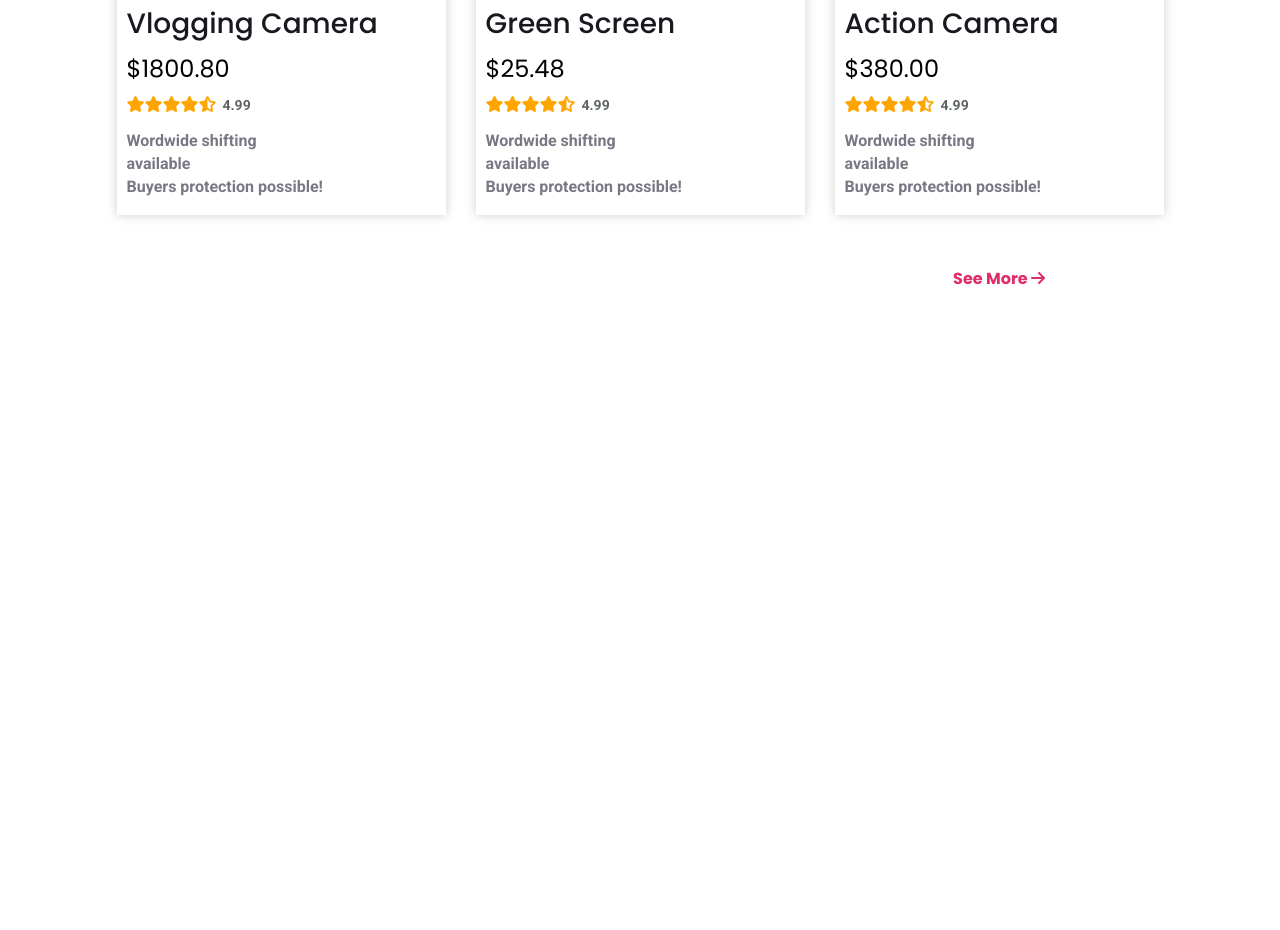
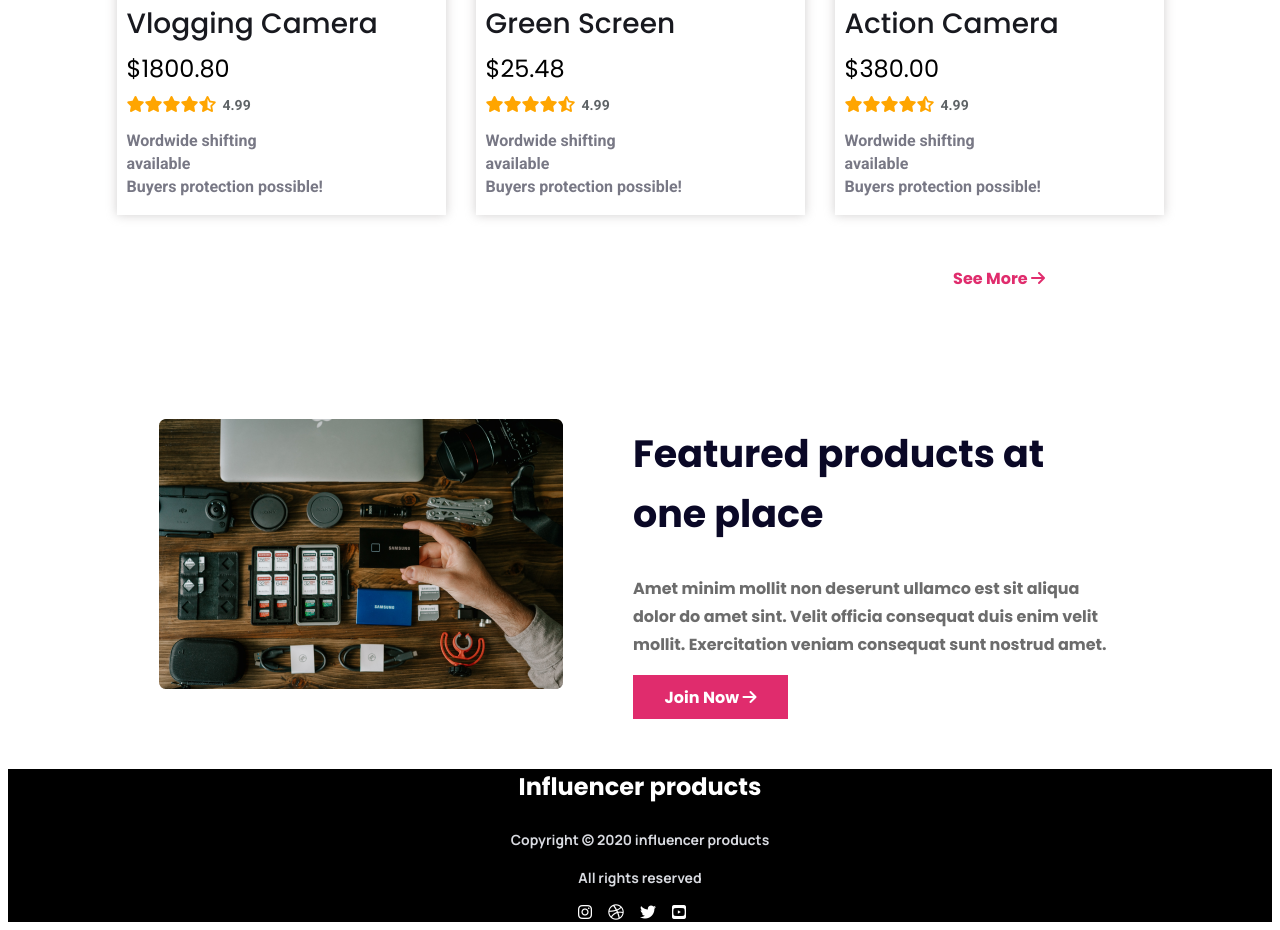
Before and after one commit to ChowdhuryTasfia/assignment, a plain HTML site: page index.html in a window 1280 px wide. Shown: the part 2517-3447 px from the top of the page. Before the commit the page ends 2817 px from the top, so only its background shows below. Drawn offline with Linux system fonts and the light colour scheme.

Commit message:
finished the footer

```diff
--- a/index.css
+++ b/index.css
@@ -1,6 +1,7 @@
 @import url('https://fonts.googleapis.com/css2?family=Poppins:ital,wght@0,100;0,200;0,300;0,400;0,500;0,600;0,700;0,800;0,900;1,100;1,200;1,300;1,400;1,500;1,600;1,700;1,800;1,900&display=swap');
 @import url('https://fonts.googleapis.com/css2?family=Inter:ital,opsz,wght@0,14..32,100..900;1,14..32,100..900&family=Poppins:ital,wght@0,100;0,200;0,300;0,400;0,500;0,600;0,700;0,800;0,900;1,100;1,200;1,300;1,400;1,500;1,600;1,700;1,800;1,900&display=swap');
 @import url('https://fonts.googleapis.com/css2?family=Roboto:ital,wght@0,100..900;1,100..900&display=swap');
+@import url('https://fonts.googleapis.com/css2?family=Inter:ital,opsz,wght@0,14..32,100..900;1,14..32,100..900&family=Manrope:wght@200..800&family=Roboto:ital,wght@0,100..900;1,100..900&display=swap');
 
 .container{
     padding: 95px 120px ;
@@ -185,7 +186,83 @@ box-shadow: 0px 0px 10px rgba(190, 188, 188, 0.712);
     margin-right: 221px;
     margin-top: 50px;
 }
-
+#lastHead{
+    font-family: "Poppins", serif;
+    font-weight: 700;
+    font-size: 38px;
+    line-height: 60px;
+    color: #0A0826;
+}
+#lastText{
+    font-size: 16px;
+    font-family: "Poppins", serif;
+    font-weight: 700;
+    line-height: 28px;
+    color: #6C6C6C;
+}
+#lastBtn{
+    border: none;
+    background-color:#E02C6D;
+    color: white;
+    font-weight: 700;
+    font-size: 16px;
+    font-family: "Poppins", serif;
+    padding: 10px 24px;
+    height: 44px;
+    width: 155px;
+}
+.lastDiv{
+    display: flex;
+    align-items: center;
+    justify-content: center;
+    margin-top: 100px;
+}
+.lastHalf{
+    width: 50%;
+}
+.podPic{
+    margin-left: 151px;
+}
+.podText{
+    margin-right: 165px;
+}
+footer{
+    background-color: black;
+}
+.foothd{
+    color: white;
+    text-align: center;
+    font-size: 24px;
+    font-weight: 700;
+    font-family: "Poppins", serif;
+    margin-top: 50px;
+    margin-bottom: none;
+}
+#warn{
+    color: #D9DBE1;
+    text-align: center;
+    font-family: "Manrope", serif;
+    font-size: 14px;
+    line-height: 24px;
+    font-weight: 700;
+}
+#right{
+    color: #D9DBE1;
+    font-family: "Manrope", serif;
+    text-align: center;
+    font-size: 14px;
+    font-weight: 700;
+    line-height: 24px;
+}
+.platform{
+    color: white;
+    display: flex;
+    align-items: center;
+    justify-content: center;
+}
+.platDiv{
+    margin-right: 16px;
+}
 
 @media screen and (max-width:1024px) {
     .brandsec{
--- a/index.html
+++ b/index.html
@@ -187,8 +187,24 @@
 
 <section>
 <!-- podast sec starts here -->
- <div></div>
+ <div class="lastDiv">
+    <div class="lastHalf podPic"><img src="./picture/podcast.png" alt=""></div>
+ <div class="lastHalf podText">
+    <h1 id="lastHead">Featured products at one place</h1>
+    <p id="lastText">Amet minim mollit non deserunt ullamco est sit aliqua dolor do amet sint. Velit officia consequat duis enim velit mollit. Exercitation veniam consequat sunt nostrud amet.</p>
+    <button id="lastBtn">Join Now <i class="fa-solid fa-arrow-right"></i></button>
+ </div></div>
 </section>
     </main>
+    <footer>
+        <h3 class="foothd">Influencer products</h3>
+        <p id="warn">Copyright © 2020  influencer products</p>
+        <p id="right">All rights reserved</p>
+        <div class="platform">
+            <div class="platDiv"><i class="fa-brands fa-instagram"></i></div>
+            <div class="platDiv"><i class="fa-brands fa-dribbble"></i></div>
+            <div class="platDiv"><i class="fa-brands fa-twitter"></i></div>
+            <div class="platDiv"><i class="fa-brands fa-square-youtube"></i></div></div>
+    </footer>
 </body>
 </html>
```
Also changed, not shown: picture/podcast.png (added).
